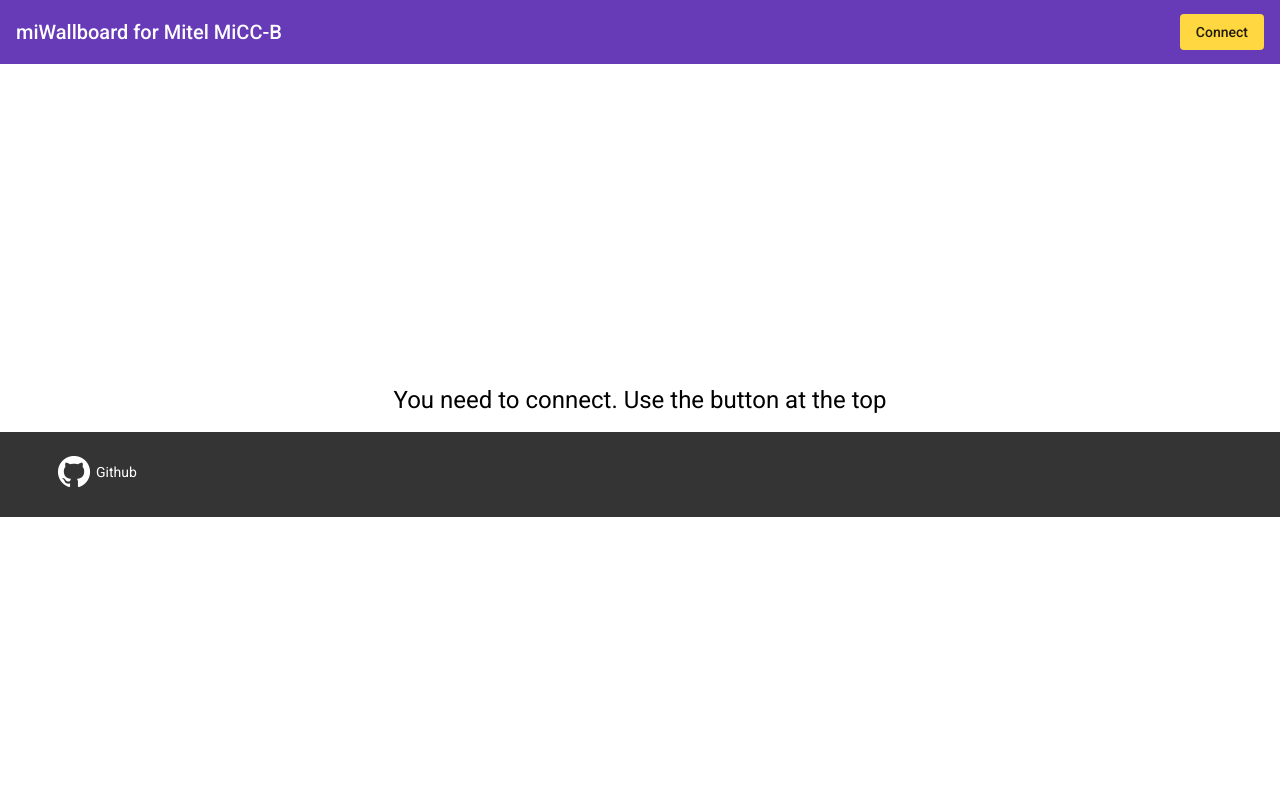
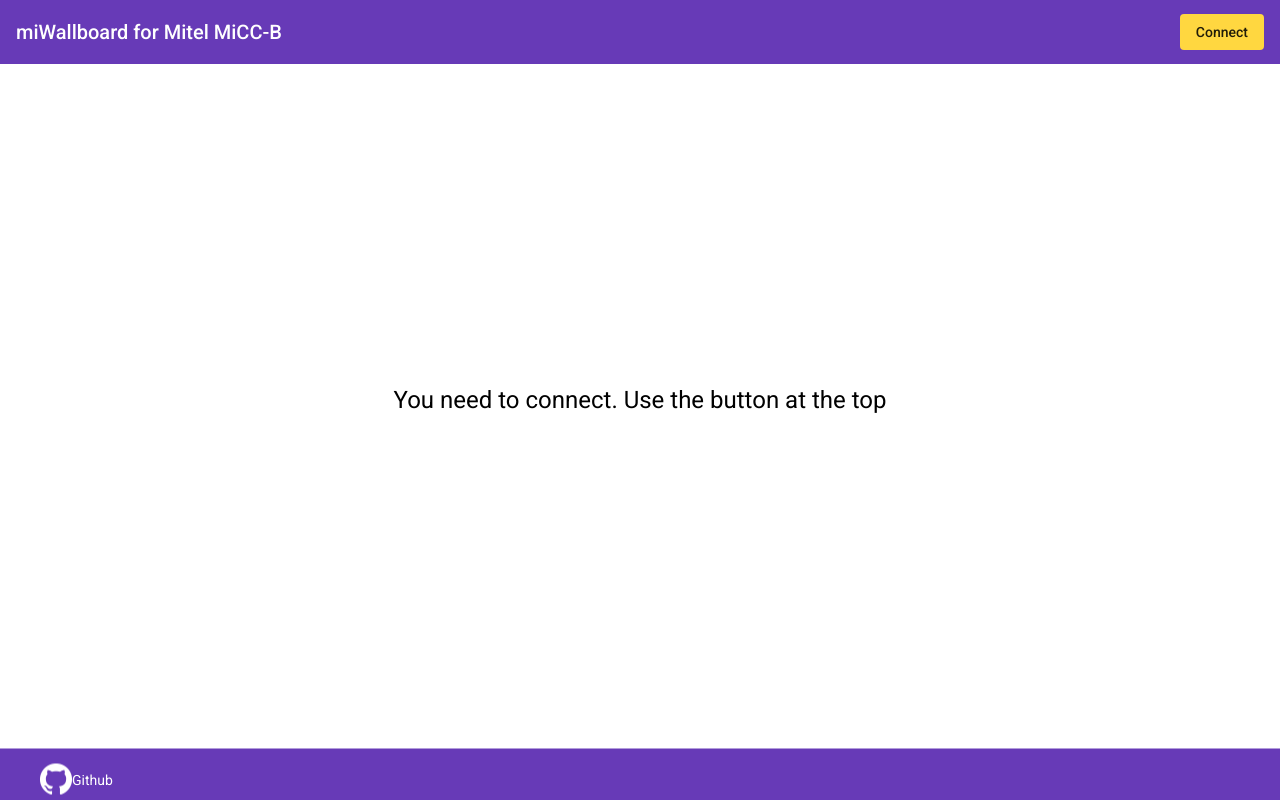
Before and after one commit to b-venter/miWallboard, an Angular app: page /connect in a window 1280 px wide. Built offline with nearby package versions, Linux system fonts and the light colour scheme.

Commit message:
Modified footer

```diff
--- a/src/app/footer/footer.component.html
+++ b/src/app/footer/footer.component.html
@@ -2,7 +2,7 @@
   <ul>
     <li>
       <a href="https://github.com/b-venter/miWallboard" target="_blank">
-        <img src="./assets/GitHub-Mark-Light-32px.png" />
+        <img matTooltip="Get more info at our project page" src="./assets/GitHub-Mark-Light-32px.png" />
         <span>Github</span>
       </a>
     </li>
--- a/src/app/footer/footer.component.scss
+++ b/src/app/footer/footer.component.scss
@@ -1,6 +1,8 @@
 footer {
-  background-color: #353435;
-  padding: 10px 10px;
+  background-color: #673ab7;
+  padding-top: 0.5px;
+  position: sticky;
+  top: 99%;
 }
 
 ul {
@@ -9,7 +11,6 @@
 
 li {
   display: inline;
-  padding: 6px 8px;
 }
 
 a {
@@ -17,5 +18,4 @@
   color: white;
   display: inline-flex;
   align-items: center;
-  gap: 6px;
 }
--- a/src/app/interfaces.ts
+++ b/src/app/interfaces.ts
@@ -173,6 +173,7 @@
     self: Self;
 }
 
+/*Used when importing the settings.json file */
 export interface settingsFile {
     refreshTime: number;
     serverUrl: string;
```
